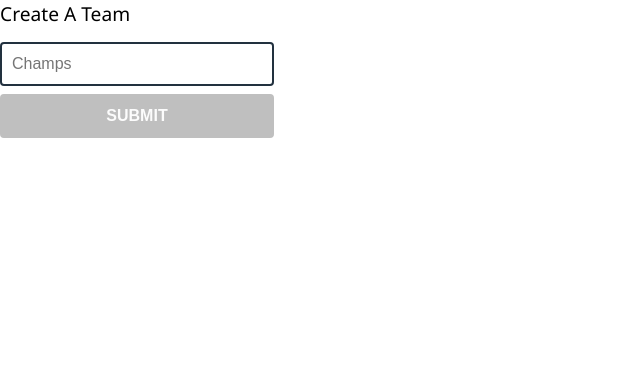
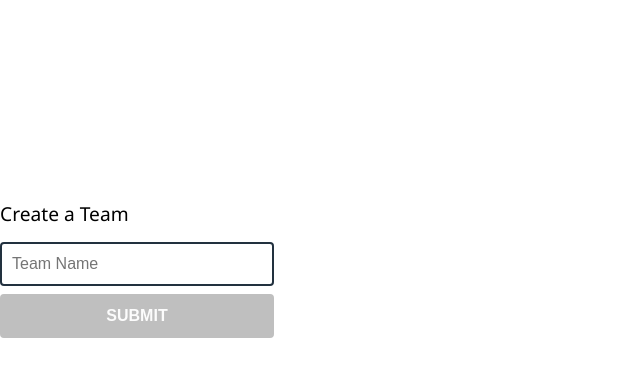
Before and after one commit to meloncatty/roster_bots, a React (Create React App) app: page / in a window 1280 px wide. Shown: the top 376 px of the page, without its empty margins (0-640 px from the left). Built offline with nearby package versions, Linux system fonts and the light colour scheme.

Commit message:
Add more form styles

```diff
--- a/src/components/RosterForm/index.js
+++ b/src/components/RosterForm/index.js
@@ -26,13 +26,13 @@ class RosterForm extends Component {
   render () {
     return (
       <form className='roster-form' onSubmit={this.handleSubmit}>
-        <label htmlFor='team-name' className='roster-form-label'>Create A Team</label>
+        <label htmlFor='team-name' className='roster-form-label'>Create a Team</label>
 
           <input
             id='team-name'
             type='text'
             name='teamName'
-            placeholder='Champs'
+            placeholder='Team Name'
             className='team-name-input'
             onChange={this.handleOnChange}
             required />
--- a/src/components/RosterForm/styles.css
+++ b/src/components/RosterForm/styles.css
@@ -2,6 +2,7 @@
   display: flex;
   flex-direction: column;
   width: 280px;
+  margin-top: 200px;
   display: inline-block;
 }
 
```
